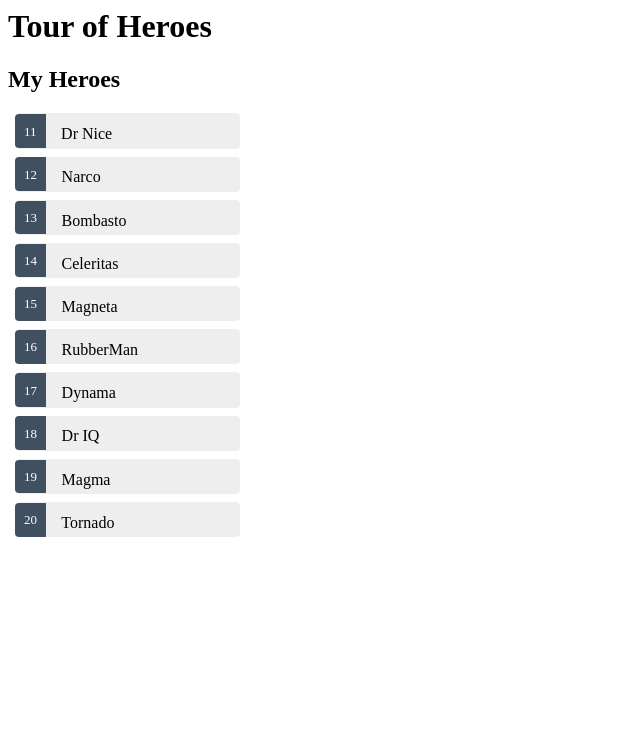
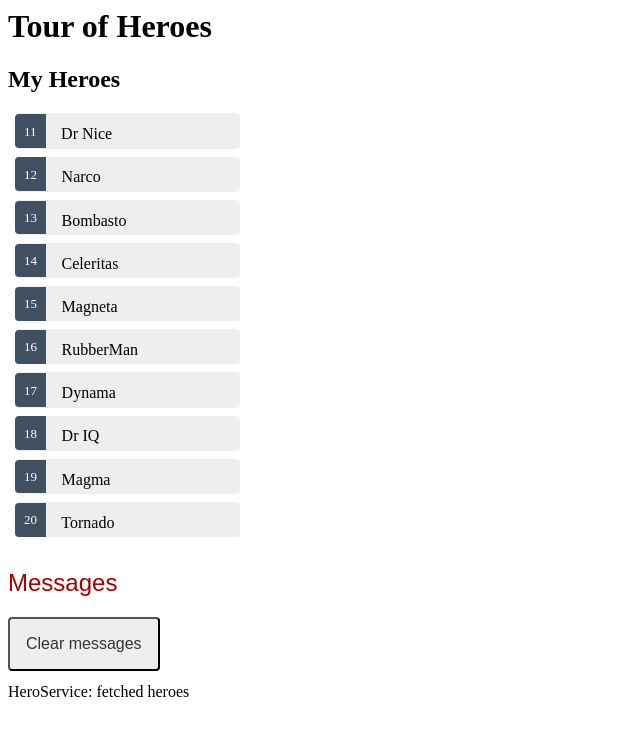
Before and after one commit to preetilnarayan/angular-ivy-sckvef, an Angular app: page / in a window 1280 px wide. Shown: the top 736 px of the page, without its empty margins (0-640 px from the left). Built offline with nearby package versions, Linux system fonts and the light colour scheme.

Commit message:
4 files modified, 4 added

```diff
--- a/src/app/app.component.html
+++ b/src/app/app.component.html
@@ -1,2 +1,3 @@
 <h1>{{title}}</h1>
 <app-heroes></app-heroes>
+<app-messages></app-messages>
--- a/src/app/hero.service.ts
+++ b/src/app/hero.service.ts
@@ -2,6 +2,7 @@
 import { Hero } from './hero';
 import { HEROES } from './mock-heroes';
 import { Observable, of } from 'rxjs';
+import { MessageService } from './message.service';
 
 @Injectable({
   providedIn: 'root',
@@ -10,9 +11,10 @@
 
 getHeroes(): Observable<Hero[]> {
   const heroes = of(HEROES);
+  this.messageService.add('HeroService: fetched heroes');
   return heroes;
 }
 
-  constructor() { }
+  constructor(private messageService: MessageService) { }
 
 }
--- a/src/app/heroes/heroes.component.ts
+++ b/src/app/heroes/heroes.component.ts
@@ -1,20 +1,20 @@
 import { Component, OnInit } from '@angular/core';
 import { Hero } from '../hero';
-import { HEROES } from '../mock-heroes';
 import { HeroService } from '../hero.service';
+import { MessageService } from '../message.service';
 
 @Component({
   selector: 'app-heroes',
   templateUrl: './heroes.component.html',
   styleUrls: ['./heroes.component.css']
 })
-
 export class HeroesComponent implements OnInit {
 
-  heroes: Hero[] = [];
   selectedHero?: Hero;
 
-  constructor(private heroService: HeroService) { }
+  heroes: Hero[] = [];
+
+  constructor(private heroService: HeroService, private messageService: MessageService) { }
 
   ngOnInit() {
     this.getHeroes();
@@ -22,10 +22,11 @@
 
   onSelect(hero: Hero): void {
     this.selectedHero = hero;
+    this.messageService.add(`HeroesComponent: Selected hero id=${hero.id}`);
   }
 
   getHeroes(): void {
-  this.heroService.getHeroes()
-      .subscribe(heroes => this.heroes = heroes);
+    this.heroService.getHeroes()
+        .subscribe(heroes => this.heroes = heroes);
+  }
 }
-}
--- /dev/null
+++ b/src/app/message.service.ts
@@ -0,0 +1,16 @@
+import { Injectable } from '@angular/core';
+
+@Injectable({
+  providedIn: 'root',
+})
+export class MessageService {
+  messages: string[] = [];
+
+  add(message: string) {
+    this.messages.push(message);
+  }
+
+  clear() {
+    this.messages = [];
+  }
+}
--- /dev/null
+++ b/src/app/messages/messages.component.css
@@ -0,0 +1,19 @@
+/* MessagesComponent's private CSS styles */
+h2 {
+  color: #A80000;
+  font-family: Arial, Helvetica, sans-serif;
+  font-weight: lighter;
+}
+
+.clear {
+  color: #333;
+  background-color: #eee;
+  margin-bottom: 12px;
+  padding: 1rem;
+  border-radius: 4px;
+  font-size: 1rem;
+}
+.clear:hover {
+  color: white;
+  background-color: #42545C;
+}
--- /dev/null
+++ b/src/app/messages/messages.component.html
@@ -0,0 +1,8 @@
+<div *ngIf="messageService.messages.length">
+
+  <h2>Messages</h2>
+  <button class="clear"
+          (click)="messageService.clear()">Clear messages</button>
+  <div *ngFor='let message of messageService.messages'> {{message}} </div>
+
+</div>
--- /dev/null
+++ b/src/app/messages/messages.component.ts
@@ -0,0 +1,16 @@
+import { Component, OnInit } from '@angular/core';
+import { MessageService } from '../message.service';
+
+@Component({
+  selector: 'app-messages',
+  templateUrl: './messages.component.html',
+  styleUrls: ['./messages.component.css']
+})
+export class MessagesComponent implements OnInit {
+
+  constructor(public messageService: MessageService) { }
+
+  ngOnInit() {
+  }
+
+}
```
Also changed, not shown: src/app/app.module.ts (+7 -5 lines).
